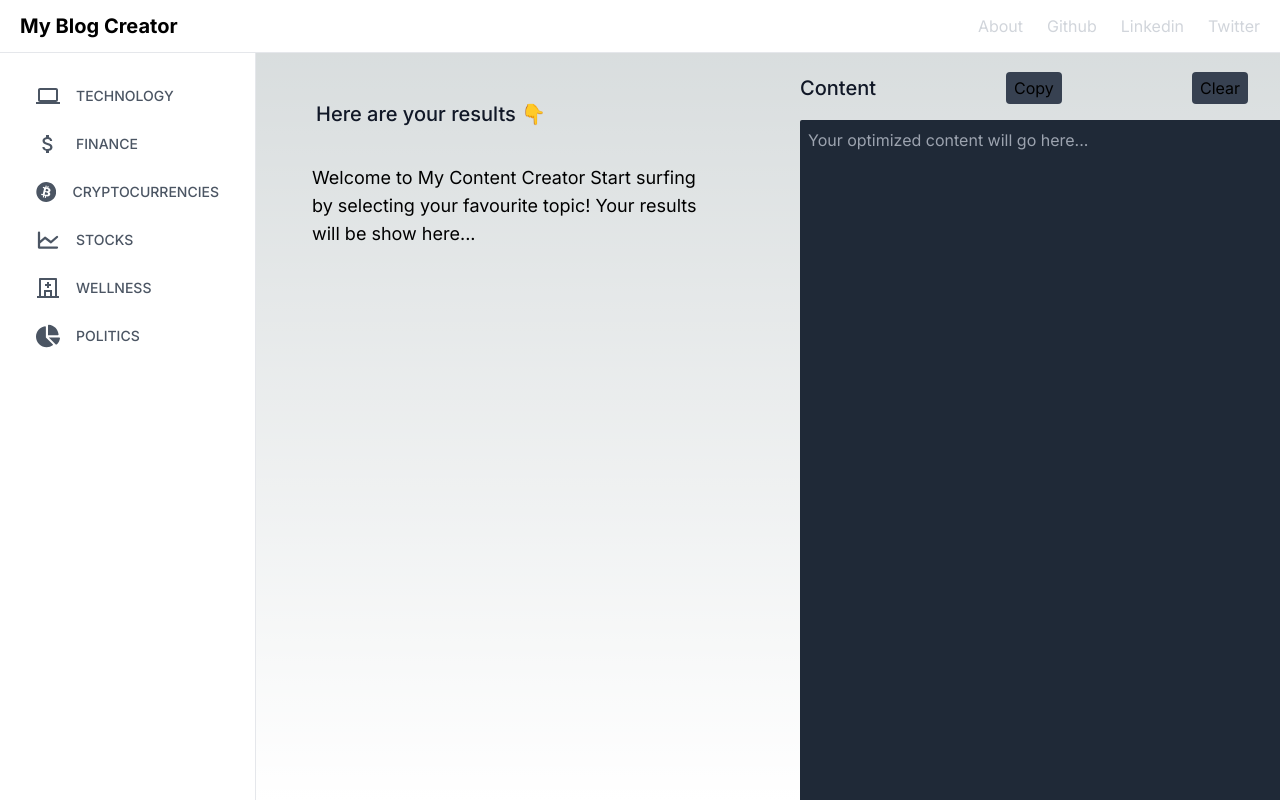
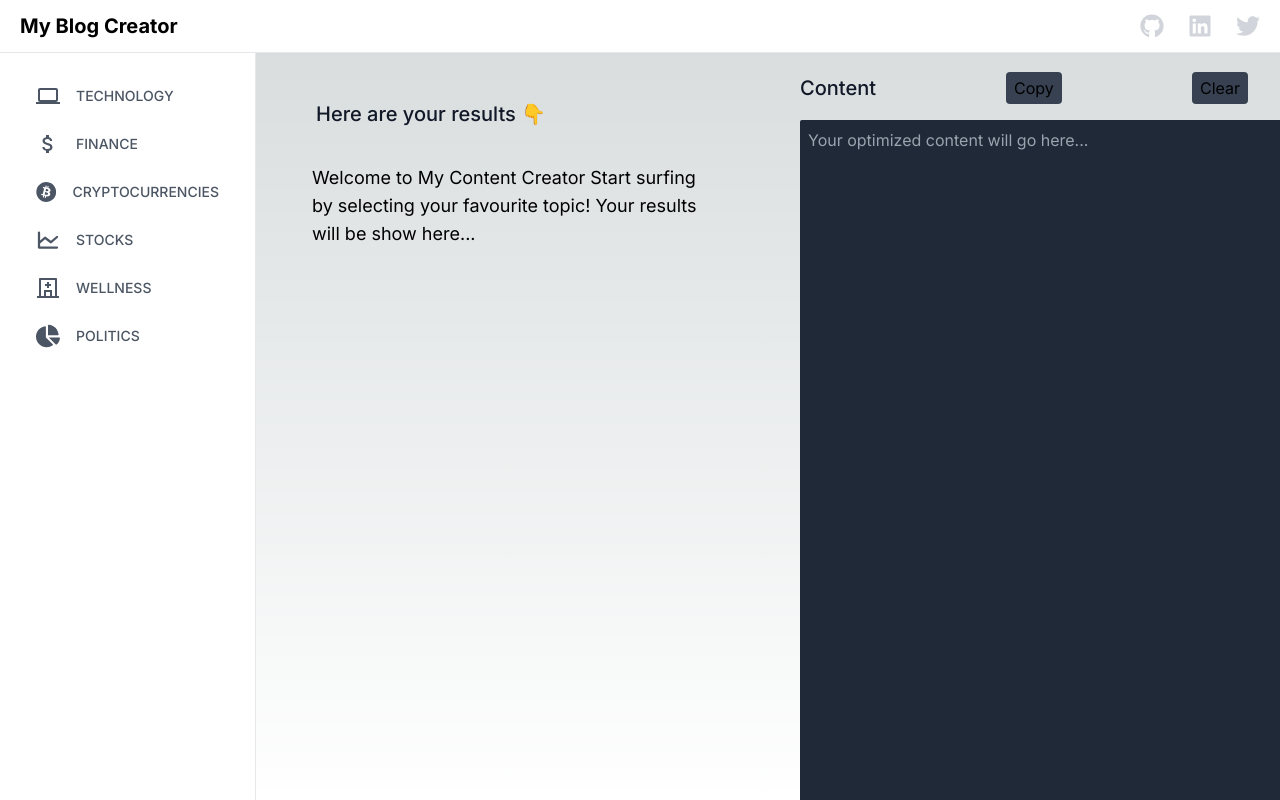
Before and after one commit to LostBoy143/Ai-content-creator, a Next.js app: page / in a window 1280 px wide. Built offline with nearby package versions, Linux system fonts and the light colour scheme.

Commit message:
responsiveness and ui fixes

```diff
--- a/src/app/components/Header.js
+++ b/src/app/components/Header.js
@@ -1,7 +1,22 @@
+"use client";
+
 import Link from "next/link";
-import React from "react";
+import React, { useState } from "react";
+import { MdMenu } from "react-icons/md";
+import ModalMenu from "./ModalMenu";
+import { FaGithub, FaLinkedin, FaTwitter } from "react-icons/fa6";
 
 const Header = () => {
+  const [isModalOpen, setIsModalOpen] = useState(false);
+
+  const handleMenuClick = () => {
+    setIsModalOpen(true);
+  };
+
+  const handleCloseModal = () => {
+    setIsModalOpen(false);
+  };
+
   return (
     <div className="flex relative">
       <nav className="fixed top-0 z-50 w-full bg-white border-b border-gray-200 dark:bg-gray-800 dark:border-gray-700">
@@ -12,25 +27,37 @@ const Header = () => {
                 My Blog Creator
               </h1>
             </Link>
-            <div className="justify-end hidden md:block">
-              <div className="flex mt-4 space-x-6 sm:justify-center sm:mt-0">
-                <a className="text-gray-300 hover:text-gray-900 dark:hover:text-white">
-                  About
+            <div className="justify-end ">
+              <div className=" mt-4 hidden md:flex space-x-6 sm:justify-center items-center sm:mt-0">
+                <a
+                  href="https://github.com/DaX-523"
+                  className="text-gray-300 hover:text-gray-900 dark:hover:text-white"
+                >
+                  <FaGithub size={24} />
                 </a>
-                <a className="text-gray-300 hover:text-gray-900 dark:hover:text-white">
-                  Github
+                <a
+                  href="https://linkedin.com/in/daksh-dhama"
+                  className="text-gray-300 hover:text-gray-900 dark:hover:text-white"
+                >
+                  <FaLinkedin size={24} />
                 </a>
-                <a className="text-gray-300 hover:text-gray-900 dark:hover:text-white">
-                  Linkedin
-                </a>
-                <a className="text-gray-300 hover:text-gray-900 dark:hover:text-white">
-                  Twitter
+                <a
+                  href="https://x.com/DakshJs"
+                  className="text-gray-300 hover:text-gray-900 dark:hover:text-white"
+                >
+                  <FaTwitter size={24} />
                 </a>
               </div>
+              <MdMenu
+                className="block md:hidden cursor-pointer"
+                size={22}
+                onClick={handleMenuClick}
+              />
             </div>
           </div>
         </div>
       </nav>
+      <ModalMenu isOpen={isModalOpen} onClose={handleCloseModal} />
     </div>
   );
 };
--- a/src/app/components/Loading.js
+++ /dev/null
@@ -1,12 +0,0 @@
-// components/LoadingSpinner.js
-import React from "react";
-
-const LoadingSpinner = () => {
-  return (
-    <div className="flex items-center justify-center min-h-screen">
-      <div className="animate-spin rounded-full h-32 w-32 border-t-4 border-b-4 border-blue-500"></div>
-    </div>
-  );
-};
-
-export default LoadingSpinner;
--- /dev/null
+++ b/src/app/components/ModalMenu.js
@@ -0,0 +1,52 @@
+import React from "react";
+import SideBarMenu from "./SideBarMenu";
+import { FaGithub, FaLinkedin, FaTwitter } from "react-icons/fa6";
+
+const ModalMenu = ({ isOpen, onClose }) => {
+  if (!isOpen) return null;
+
+  return (
+    <div className="fixed inset-0 z-50 flex items-center justify-center bg-black bg-opacity-50">
+      <div className="relative w-full h-full bg-white dark:bg-gray-900 flex flex-col">
+        <button
+          onClick={onClose}
+          className="absolute top-4 right-4 text-white font-bold bg-red-500 hover:bg-red-700 rounded-full px-2 py-1"
+        >
+          X
+        </button>
+        <div className="p-4">
+          <h2 className="text-xl font-bold mb-4">Menu</h2>
+          <nav className="space-y-6">
+            <div className="flex flex-col gap-8">
+              <div className="flex flex-col gap-4">
+                <SideBarMenu />
+              </div>
+              <div className=" mt-4 flex space-x-6 justify-center items-center">
+                <a
+                  href="https://github.com/DaX-523"
+                  className="text-gray-300 hover:text-gray-900 dark:hover:text-white"
+                >
+                  <FaGithub size={24} />
+                </a>
+                <a
+                  href="https://linkedin.com/in/daksh-dhama"
+                  className="text-gray-300 hover:text-gray-900 dark:hover:text-white"
+                >
+                  <FaLinkedin size={24} />
+                </a>
+                <a
+                  href="https://x.com/DakshJs"
+                  className="text-gray-300 hover:text-gray-900 dark:hover:text-white"
+                >
+                  <FaTwitter size={24} />
+                </a>
+              </div>
+            </div>
+          </nav>
+        </div>
+      </div>
+    </div>
+  );
+};
+
+export default ModalMenu;
--- a/src/app/components/RouteChangeHandler.js
+++ b/src/app/components/RouteChangeHandler.js
@@ -11,7 +11,7 @@ export function NavigationEvents({ children }) {
 
   useEffect(() => {
     const url = `${pathname}?${searchParams}`;
-    console.log(url);
+    // console.log(url);
     // Simulate loading state change
     setLoading(true);
     const timer = setTimeout(() => setLoading(false), 2000); // Adjust the timeout duration as needed
--- a/src/app/components/SideBarMenu.js
+++ b/src/app/components/SideBarMenu.js
@@ -1,11 +1,13 @@
+"use client";
 import Link from "next/link";
-import React from "react";
+import React, { useEffect, useState } from "react";
 
 import { RiHospitalLine } from "react-icons/ri";
 import { FaChartPie } from "react-icons/fa";
 import { PiChartLineBold } from "react-icons/pi";
 import { FaBitcoin } from "react-icons/fa6";
 import { MdOutlineAttachMoney, MdComputer } from "react-icons/md";
+import { usePathname } from "next/navigation";
 
 const sections = [
   {
@@ -35,6 +37,11 @@ const sections = [
 ];
 
 const SideBarMenu = () => {
+  const pathname = usePathname();
+  const [currentPath, setCurrentPath] = useState("");
+  useEffect(() => {
+    setCurrentPath(pathname);
+  }, [pathname]);
   return (
     <div className="space-y-3">
       {sections.map((section) => (
@@ -43,7 +50,13 @@ const SideBarMenu = () => {
           key={section.title}
           href={"/" + section.title}
         >
-          <p className="flex mx-2 text-sm gap-4 uppercase font-medium items-center px-4 py-3 text-gray-600 transition-colors duration-300 transform rounded-lg dark:text-gray-200 hover:bg-gray-100 dark:hover:bg-gray-800 dark:hover:text-gray-200 hover:text-gray-700 ">
+          <p
+            className={`flex mx-2 text-sm gap-4 uppercase font-medium items-center px-4 py-3 text-gray-600 transition-colors duration-300 transform rounded-lg dark:text-gray-200 hover:bg-gray-100 dark:hover:bg-gray-800 dark:hover:text-gray-200 hover:text-gray-700 ${
+              currentPath === "/" + section.title
+                ? "bg-gray-100 dark:bg-gray-800"
+                : ""
+            }`}
+          >
             {section.icon} {section.title}
           </p>
         </Link>
--- a/src/app/components/Sidebar.js
+++ b/src/app/components/Sidebar.js
@@ -4,7 +4,7 @@ import SideBarMenu from "./SideBarMenu";
 
 const Sidebar = () => {
   return (
-    <aside className="pt-5 flex-2 flex-col overflow-hidden md:min-w-64 w-64 min-h-screen h-screen sticky top-0 bg-white border-r rtl:border-r-0 rtl:border-l dark:bg-gray-900 dark:border-gray-700">
+    <aside className="pt-5 flex-2 md:block hidden flex-col overflow-hidden md:min-w-64 w-64 min-h-screen h-screen sticky top-0 bg-white border-r rtl:border-r-0 rtl:border-l dark:bg-gray-900 dark:border-gray-700">
       <div className="flex flex-col p-3 flex-1 justify-between">
         <nav className="space-y-6">
           <div className="flex flex-col gap-4">
--- a/src/app/components/TextArea.js
+++ b/src/app/components/TextArea.js
@@ -19,7 +19,7 @@ const TextArea = () => {
     );
   };
   return (
-    <div className="p-8 h-max w-full gap-2 max-w-fit lg:w-1/2 rounded-sm flex-5 flex-col dark:bg-gray-900 dark:border-gray-700">
+    <div className="p-8 h-max m-auto w-full gap-2 max-w-fit lg:w-1/2 rounded-sm flex-5 flex-col dark:bg-gray-900 dark:border-gray-700">
       <div className="flex justify-between items-center mb-4">
         <label className="text-xl block font-medium text-gray-900 dark:text-white">
           Content
@@ -47,7 +47,7 @@ const TextArea = () => {
         }
         placeholder="Your optimized content will go here..."
         rows={36}
-        cols={62}
+        cols={56}
       ></textarea>
     </div>
   );
--- a/src/app/layout.js
+++ b/src/app/layout.js
@@ -6,6 +6,7 @@ import { ContentProvider } from "./context/ContentContext";
 import TextArea from "./components/TextArea";
 import RouteChangeHandler from "./components/RouteChangeHandler";
 import { Suspense } from "react";
+import LoadingSpinner from "./components/LoadingFull";
 
 const inter = Inter({ subsets: ["latin"] });
 
@@ -27,7 +28,7 @@ export default function RootLayout({ children }) {
                 <h2 className="py-5 px-5 text-xl block mb-4 font-medium text-gray-900 dark:text-white">
                   Here are your results 👇
                 </h2>
-                <Suspense fallback={<div>Loading...</div>}>
+                <Suspense fallback={<LoadingSpinner />}>
                   <RouteChangeHandler>{children}</RouteChangeHandler>
                 </Suspense>
               </div>
```
